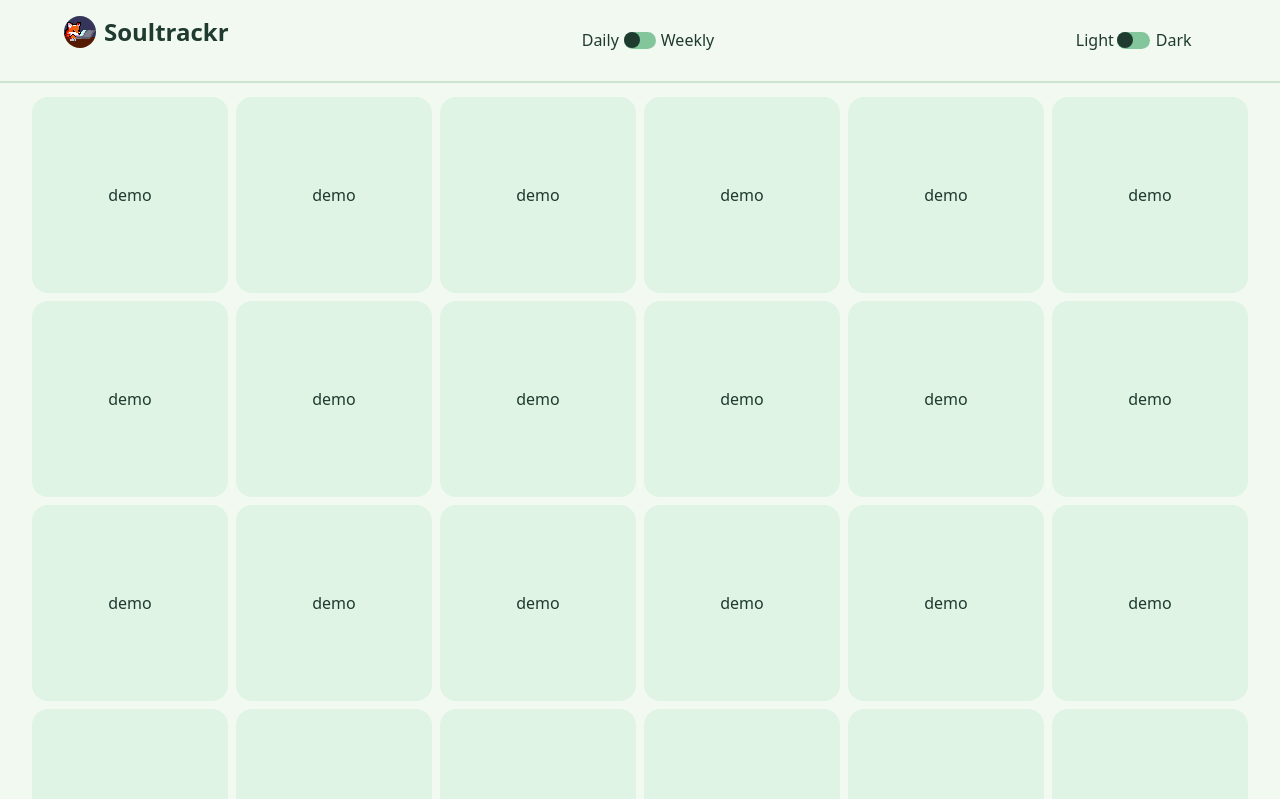
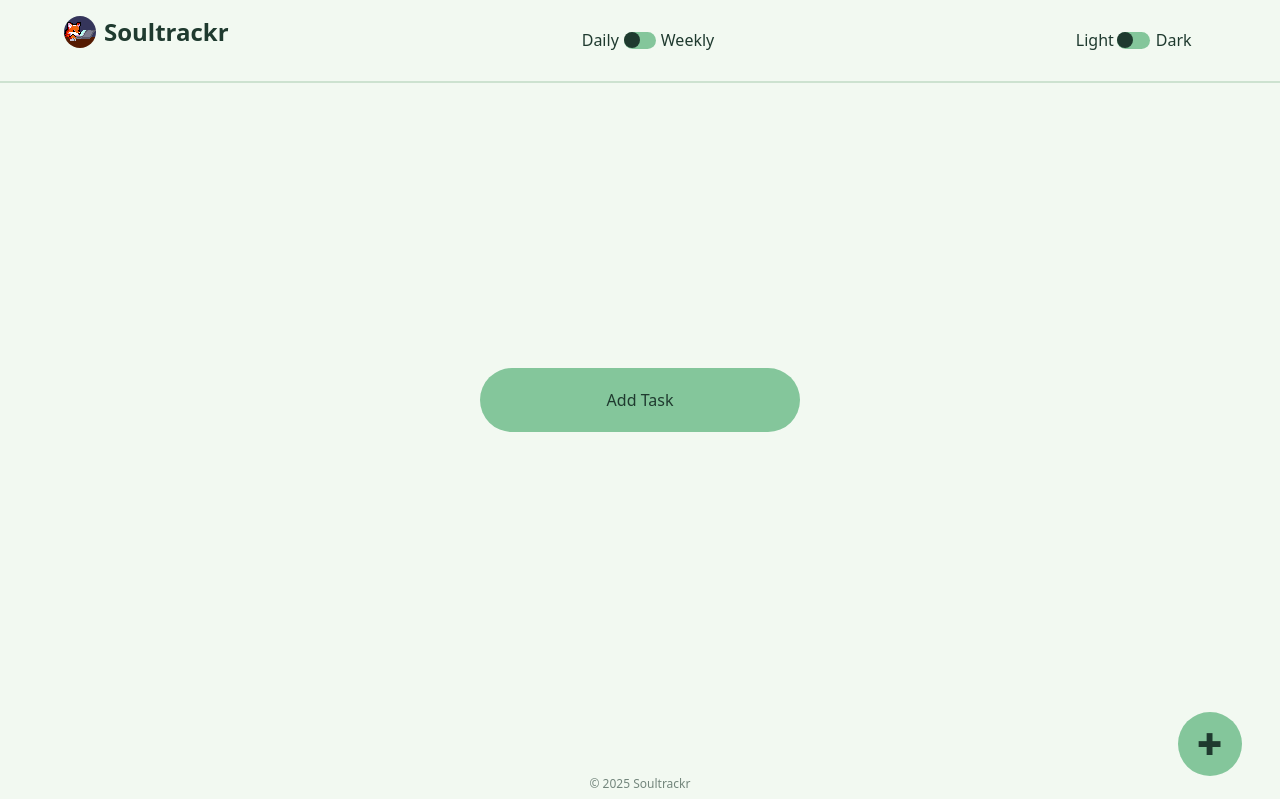
Before and after one commit to KitsuneTheDev/soultrackr, a React (Vite) app: page / in a window 1280 px wide. Shown: the top 799 px of the page. Built offline with nearby package versions, Linux system fonts and the light colour scheme.

Commit message:
feat: AddTaskButton added

```diff
--- a/src/components/AddButton.jsx
+++ b/src/components/AddButton.jsx
@@ -0,0 +1,19 @@
+function AddTaskButton() {};
+
+AddTaskButton.Default = () => {
+    return(
+        <div className="add-button-default h-fit w-fit absolute top-1/2 left-1/2 -translate-y-1/2 -translate-x-1/2">
+            <button className="w-[320px] h-[64px] rounded-4xl bg-day-accent dark:bg-night-surface text-day-text dark:text-night-text hover:cursor-pointer">Add Task</button>
+        </div>
+    );
+}
+
+AddTaskButton.Floating = () => {
+    return(
+        <div className="add-button-floating w-[64px] h-[64px] fixed bottom-[3%] right-[3%] m-0 p-0">
+            <button className="text-3xl rounded-full flex justify-center items-center align-middle leading-none h-full w-full bg-day-accent dark:bg-night-surface hover:cursor-pointer ">&#x271A;</button>
+        </div>
+    );
+}
+
+export default AddTaskButton;
--- a/src/components/Daily.jsx
+++ b/src/components/Daily.jsx
@@ -1,12 +1,12 @@
 import { useState } from "react";
 import Task from './Task.jsx';
+import AddTaskButton from './AddButton.jsx';
 
 export default function Daily() {
 
-    const [tasks, setTasks] = useState([{demo: "demo"},{demo: "demo"},{demo: "demo"},{demo: "demo"},{demo: "demo"},{demo: "demo"},{demo: "demo"},{demo: "demo"},
-        {demo: "demo"},{demo: "demo"},{demo: "demo"},{demo: "demo"},{demo: "demo"},{demo: "demo"},{demo: "demo"},{demo: "demo"},{demo: "demo"},{demo: "demo"},
-        {demo: "demo"},{demo: "demo"},{demo: "demo"},{demo: "demo"},{demo: "demo"},{demo: "demo"},{demo: "demo"},{demo: "demo"},{demo: "demo"},{demo: "demo"}]);
+    const [tasks, setTasks] = useState();
 
+    if(tasks) {
         return(
             <div className={`w-full h-full grid gap-2 lg:grid-cols-6 md:grid-cols-4 max-sm:grid-cols-2`}>
                 {tasks?.map(task => {
@@ -17,3 +17,7 @@ export default function Daily() {
             </div>
         );
     }
+    return (
+        <AddTaskButton.Default />
+    );
+}
--- a/src/components/Layout.jsx
+++ b/src/components/Layout.jsx
@@ -1,3 +1,4 @@
+import AddTaskButton from './AddButton.jsx';
 import Navbar from './Navbar.jsx';
 
 export default function Layout({ children }) {
@@ -8,6 +9,7 @@ export default function Layout({ children }) {
             </header>
             <main className={`flex-1 px-4 md:px-8 py-4 w-[100%] h-[100%]`}>
                 { children }
+                <AddTaskButton.Floating />
             </main>
             <footer className={`text-center text-xs p-2 opacity-60`}>
                 © 2025 Soultrackr
--- a/src/components/Navbar.jsx
+++ b/src/components/Navbar.jsx
@@ -67,3 +67,6 @@ export default function Navbar() {
         </>
     );
 }
+
+// IPad Air Site logo yukarıda
+// Iphone 14 proMax için toggle view çok sağda
```
Lines whose indentation alone changed are shown as unchanged.
